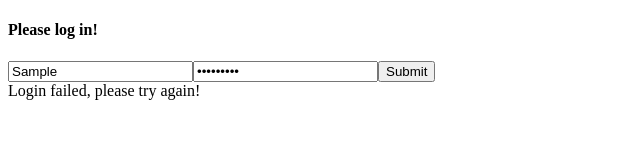
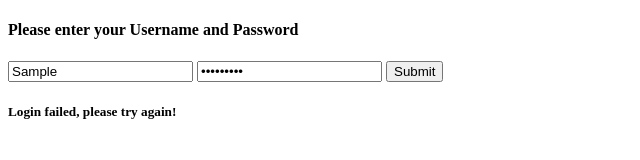
Before and after one commit to Alexander-sjogren/Login-page, a plain HTML site: page index.html in a window 1280 px wide. Both pictures are taken after typing "Sample", "Sample123" into the empty fields and a click on the button "Submit". Shown: the whole page, without its empty margins (0-640 px from the left). Drawn offline with Linux system fonts and the light colour scheme.

Commit message:
Fungerar bra nu, städning på css kvar

```diff
--- a/index.html
+++ b/index.html
@@ -5,9 +5,9 @@
     <meta name="viewport" content="width=device-width, initial-scale=1.0">
     <title>Login Page</title>
 </head>
-<body>
+<body id="body">
     <div id="input">
-        <h4 id="loginHeader">Please log in!</h4>
+        <h4 id="loginHeader">Please enter your Username and Password</h4>
         <input type="text" id="userName" placeholder="Enter username...">
         <input type="password" id="password" placeholder="Enter password...">
         <button id="btn" onclick="logIn();">Submit</button>
--- a/script.js
+++ b/script.js
@@ -1,16 +1,13 @@
 const name = "test"; // Användarnamnet som används för att logga in
 const password = "1234";    // Lösen som används för inloggning
 
-const btn = document.getElementById("btn");
+const btn = document.getElementById("btn");  // hämtar in mina element med hjälp av deras id med getElementById metoden.
 const logInHeader = document.getElementById("loginHeader");
-let userName = document.getElementById("userName");
-let userPassword = document.getElementById("password");
 const outputDiv = document.getElementById("output");
 const inputDiv = document.getElementById("input");
 
-const logoutBtn = document.createElement("button"); // skapar min knapp för utloggning.
-    logoutBtn.id = "logoutBtn";
-    logoutBtn.innerHTML = "Logout";
+let userName = document.getElementById("userName");
+let userPassword = document.getElementById("password");
 
     // Gör en kontroll för att se om vi har något i localstorage.
     if (localStorage.length > 0) {
@@ -19,38 +16,28 @@ const logoutBtn = document.createElement("button"); // skapar min knapp för utl
     else {
         resetInputdiv(); // Annars kastar vi upp inloggningsformuläret.
     }
-
 // Kollar så name och password stämmer.
 function logIn () {
     let userNameInput = userName.value; // Hämtar användarnamn från input
     let userPasswordInput = userPassword.value;
-    console.log(userNameInput)
-    console.log(userPasswordInput);
     checkingUserInput(userNameInput, userPasswordInput)
 }
-// visar sidan för inloggad
+// visar sidan för inloggad, används inuti kontrollen av localstorage + checkingUserInput().
 function loggedInSuccessfull () {
-   // logInHeader.innerHTML = "Logged in as, " + name;
-   inputDiv.innerHTML = "";
-    outputDiv.innerHTML = "Login successfull, welcome " + name; // sätter innehåll i min tomma div.
+    inputDiv.innerHTML = "";
+    outputDiv.innerHTML = "<h4>Login successfull, welcome back!<h4/>" // sätter innehåll i min tomma div.
     localStorage.setItem("namn", name); // lägger till användarnamn i localstorage
     addLogoutButton();
     logout();
-    console.log("lyckad inloggning");
 }
 // visar sida för misslyckad inloggning
 function logInFailed() {
-   // logInHeader.innerHTML = "";
-    outputDiv.innerHTML = "Login failed, please try again!"
-    console.log("misslyckad inloggning");
+    outputDiv.innerHTML = "<h5>Login failed, please try again!<h5/>"
 }
 // funktion som aktiveras och loggar ut när vi trycker på logout.
 function logout () {
-    logoutBtn.onclick = function () {  // funktion som tömmer innerhtml när vi trycker på logout.
+    logoutBtn.onclick = function () {  // funktion som tömmer innerhtml + localstorage när vi trycker på logout.
         localStorage.clear(); // Tömmer localstorage
-        logInHeader.innerHTML = "Please log in!";
-        outputDiv.innerHTML = "";
-        console.log("click på logoutknapp");
         resetInputdiv();
     }
 }
@@ -63,15 +50,18 @@ function checkingUserInput(namn, losen) {  // bör hitta andra namn på parametr
         logInFailed();
     }
 }
-function addLogoutButton (){
+function addLogoutButton (){ // Lägger till utloggningsknappen, denna används inuti loggedInSuccessfull().
+    const logoutBtn = document.createElement("button"); // skapar min knapp för utloggning.
+    logoutBtn.id = "logoutBtn";
+    logoutBtn.innerHTML = "Logout";
     outputDiv.appendChild(logoutBtn);
-    console.log("logout test");
 }
 // Denna funktion återställer sidan till sitt ursprung, den används inuti logout funktionen.
 function resetInputdiv () {
-    inputDiv.innerHTML = "<h4 id='loginHeader'>Please log in!</h4>" +
-    "<input type='text' id='userName' placeholder='Enter username...'>" + // skapar mina input fält, submit knapp på nytt
-    "<input type='password' id='password' placeholder='Enter password...'>" +
+    outputDiv.innerHTML = "";
+    inputDiv.innerHTML = "<h4 id='loginHeader'>Please enter your Username and Password</h4>" + " " +
+    "<input type='text' id='userName' placeholder='Enter username...'>" + " " + // skapar mina input fält, submit knapp på nytt
+    "<input type='password' id='password' placeholder='Enter password...'>" + " " +
     "<button id='btn' onclick='logIn();'>Submit</button>";
     userName = document.getElementById("userName"); // fick hämta in id på nytt annars låg mina gamla values kvar.
     userPassword = document.getElementById("password"); // fick hämta in id på nytt annars låg mina gamla values kvar.
```
